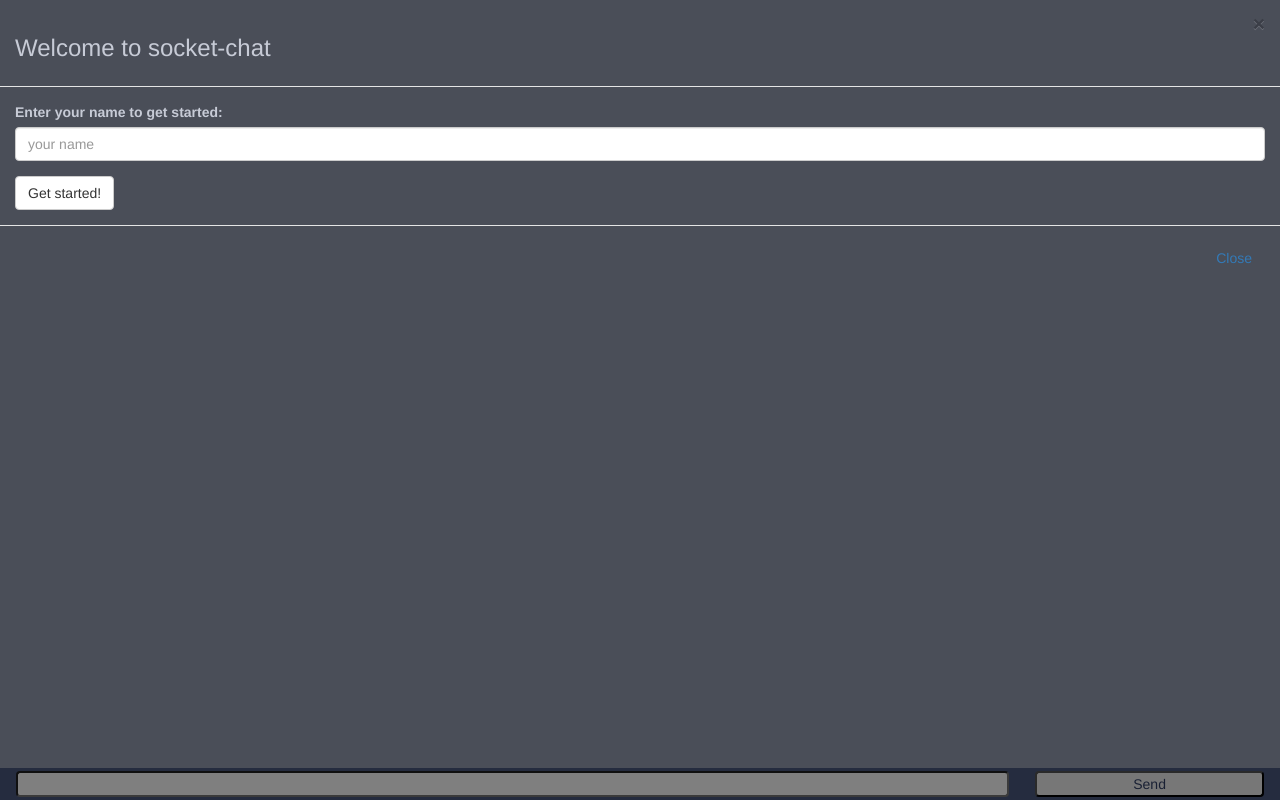
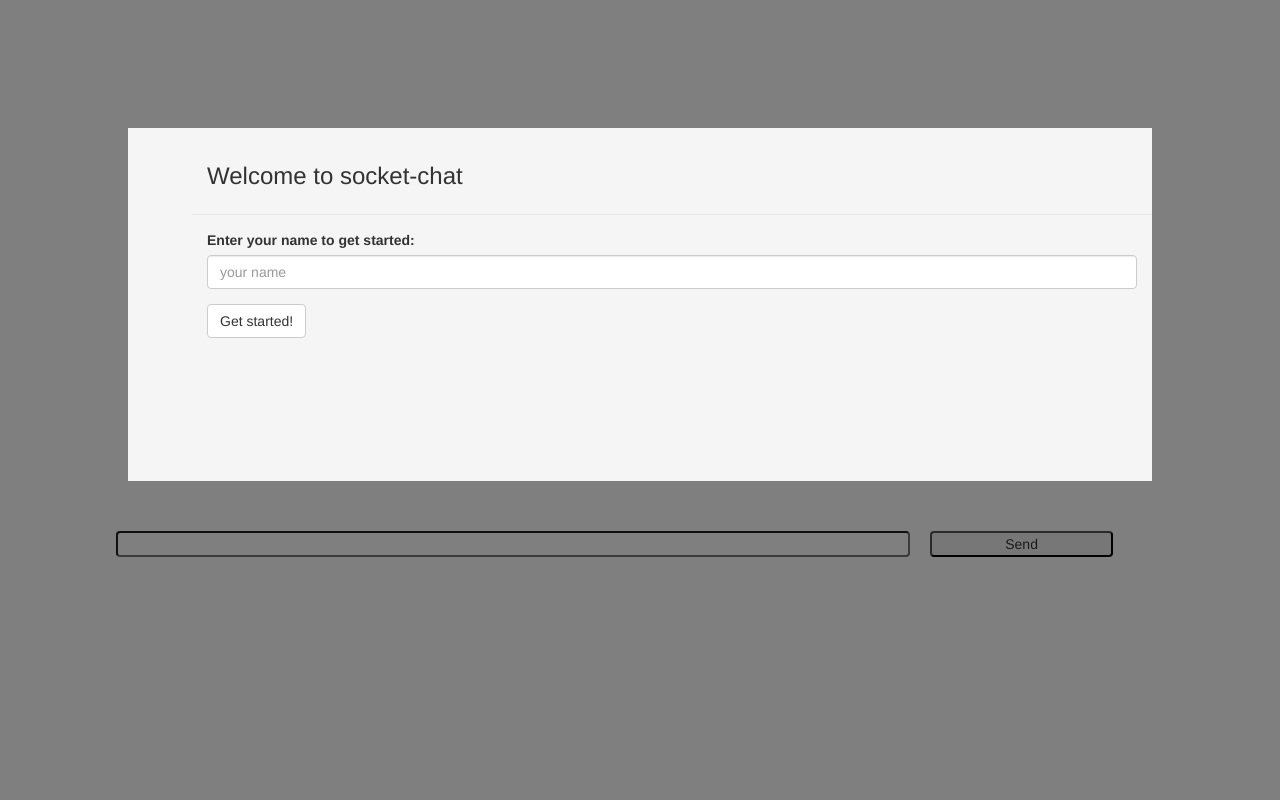
Before and after one commit to mattwarren1234/chat-sockets, a website: page public/index.html in a window 1280 px wide. Drawn offline with nearby package versions, Linux system fonts and the light colour scheme; no server answers.

Commit message:
made inital round of style changes

```diff
--- a/public/css/style.css
+++ b/public/css/style.css
@@ -1,28 +1,37 @@
 body {
-    background: #949CB1;
-    color: #324067;
+    margin:8%;
+    margin-top:4%;
+    /*background: #949CB1;*/
+    /*color: #324067;*/
+}
+#messages { list-style-type: none; margin: 0; padding: 0; }
+#messages li { padding: 5px 10px; }
+#messages li:nth-child(odd) {
+    /*background: #C7CBD6;*/
 }
 
-#messages { list-style-type: none; margin: 0; padding: 0; }
-#messages li { padding: 5px 10px; }
-#messages li:nth-child(odd) { background: #C7CBD6; }
-
 .modal{
-    color: #C7CBD6;
+    /*color: #C7CBD6;*/
+    background: whitesmoke;
     font-weight:100;
+    margin: 10%;
+    padding-left: 5%;
+    padding-right: 5%;
+    padding-bottom: 10%;
+    bottom: auto;
 }
 .modal-header h3{
-        color: #C7CBD6;
+    /*color: #C7CBD6;*/
     font-weight:100;
 }
 .form-group input{
-       font-weight:200;
+    font-weight:200;
 }
 #welcomeMessage{
-    color: #C7CBD6;
+    /*color: #C7CBD6;*/
 }
 #chatInput {
-    background: #4B597E;
+    /*background: #4B597E;*/
     padding: 3px;
     position: fixed;
     bottom: 0;
@@ -36,6 +45,10 @@ body {
 
 }
 
+#chatInput{
+    bottom: 30%;
+    width: 80%;
+}
 
 #chatInput input {
     margin-left:1%;
--- a/public/index.html
+++ b/public/index.html
@@ -16,7 +16,6 @@
     <body>
         <div class="modal fade" id="myModal">
             <div class="modal-header">
-                <a class="close" data-dismiss="modal">×</a>
                 <h3>Welcome to socket-chat</h3>
             </div>
             <div class="modal-body">
@@ -27,9 +26,6 @@
                     </div>
                     <button id="saveUser" type="submit" class="btn btn-default">Get started!</button>
                 </form>
-            </div>
-            <div class="modal-footer">
-                <a href="#" class="btn">Close</a>
             </div>
         </div> <!--modal-->
         <div id="top">
```
